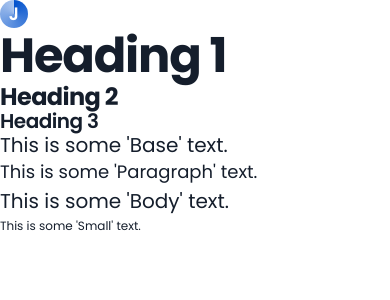
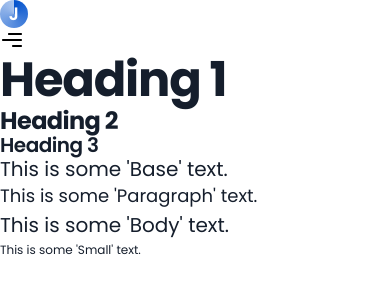
Before and after one commit to JamesDrysdale/portfolio, a Next.js app: page / in a window 390 px wide. Shown: the top 300 px of the page. Built offline with nearby package versions, Linux system fonts and the light colour scheme.

Commit message:
Mobile menu button shows up conditionally

```diff
--- a/components/Navbar.tsx
+++ b/components/Navbar.tsx
@@ -1,12 +1,36 @@
 'use client';
 
+import { useState } from 'react';
+import Image from 'next/image';
+
+import {
+  menuLight,
+  menuDark,
+  downloadLight,
+  downloadDark,
+  themeLight,
+  themeDark,
+} from '@/public/icons/navbar-icons';
+
 const Navbar = () => {
+  const [showMobileNavbar, setShowMobileNavbar] = useState(false);
+
   return (
     <nav>
-      {/* Logo */}
-      <div className='logo-background flex h-7 w-7 items-center justify-center rounded-full md:h-9 md:w-9'>
-        <p className='font-semibold text-white900 md:text-xl'>J</p>
-      </div>
+      <section>
+        {/* Logo */}
+        <div className='logo-background flex h-7 w-7 items-center justify-center rounded-full md:h-9 md:w-9'>
+          <p className='font-semibold text-white900 md:text-xl'>J</p>
+        </div>
+        <Image
+          src={menuLight}
+          height={24}
+          width={24}
+          alt='menu button'
+          className='cursor-pointer md:hidden'
+          onClick={() => setShowMobileNavbar((prev) => !prev)}
+        />
+      </section>
     </nav>
   );
 };
```
